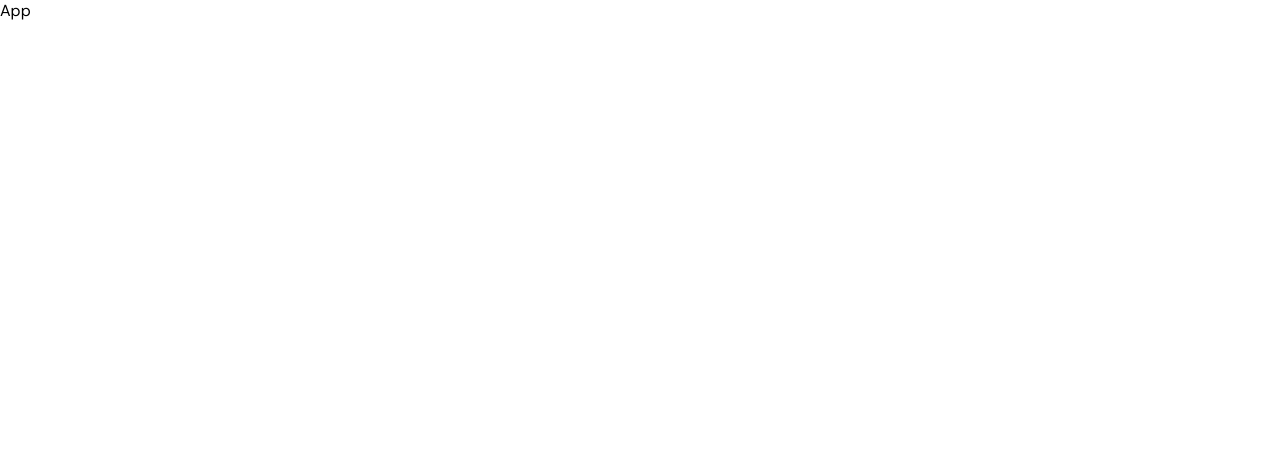
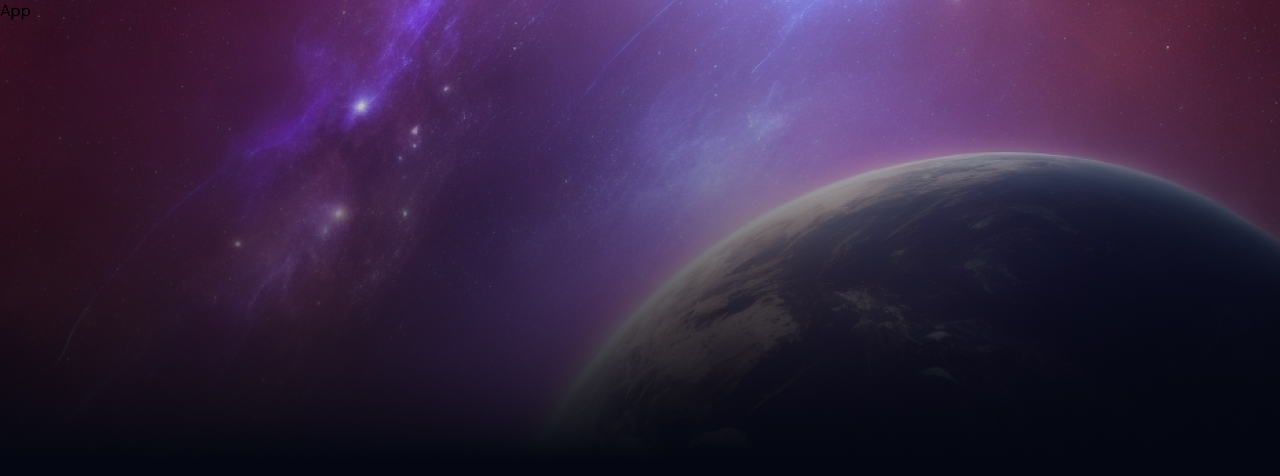
Before and after one commit to EdiedRamos/translate, a React (Vite) app: page / in a window 1280 px wide. Shown: the top 476 px of the page. Built offline with nearby package versions, Linux system fonts and the light colour scheme.

Commit message:
chore: add hero background with mobile and desktop version

```diff
--- a/src/general/styles/main.scss
+++ b/src/general/styles/main.scss
@@ -2,5 +2,18 @@
 @import "./font";
 
 body {
+  background-image: url("/src/general/assets/hero_img-mobile.webp");
+  background-position: top center;
+  background-size: fill;
+  background-repeat: no-repeat;
+  background-color: $dark;
+  min-height: 100vh;
   font-family: $font-family;
 }
+
+@media (width >= 991px) {
+  body {
+    background-image: url("/src/general/assets/hero_img-desktop.jpg");
+    background-size: contain;
+  }
+}
```
Also changed, not shown: src/general/assets/hero_img-desktop.jpg (added), src/general/assets/hero_img-mobile.webp (renamed from src/general/assets/hero_img.webp).
